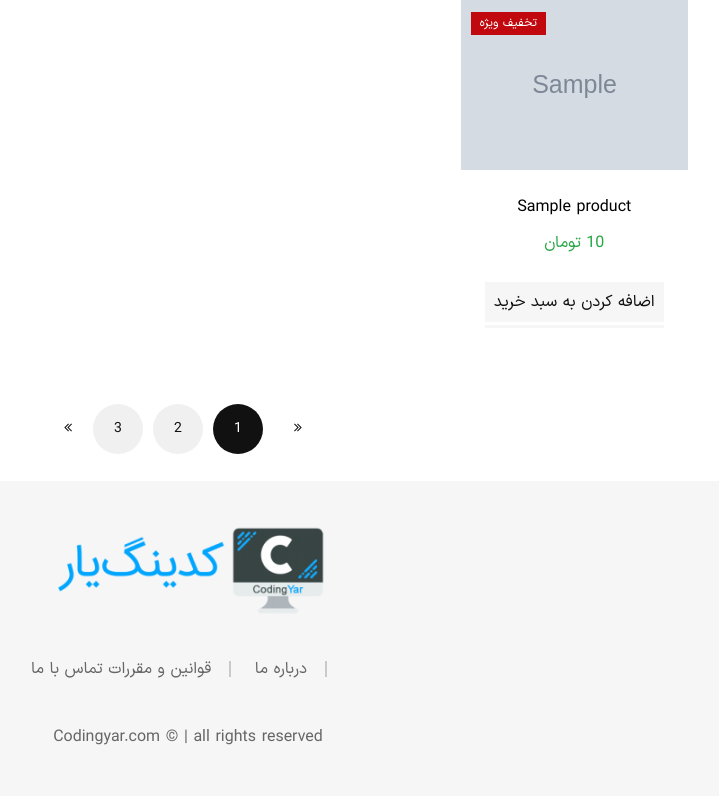
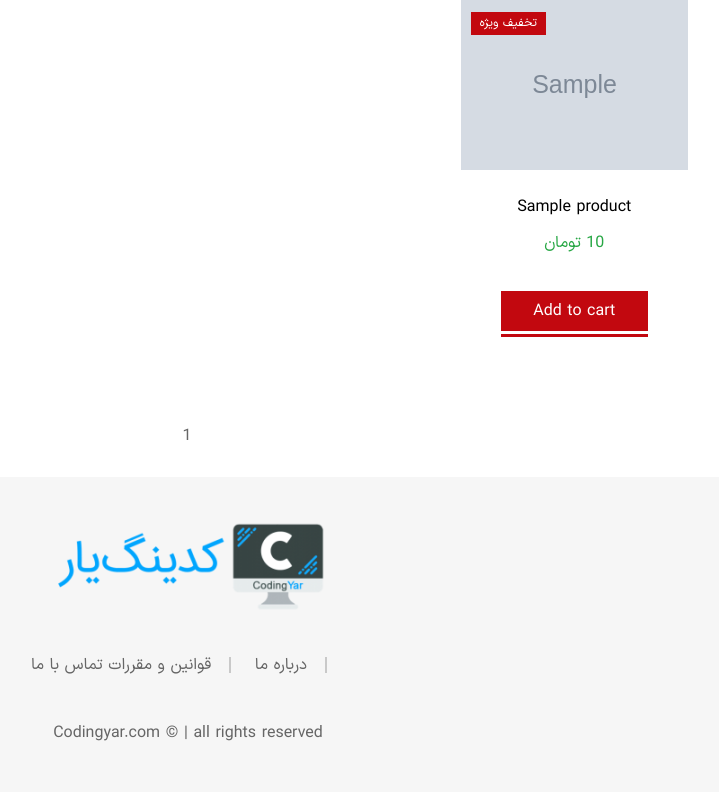
Before and after one commit to Mosllems/Online_shop, a Django app: page /products/ in a window 1280 px wide. Shown: the part 386-1182 px from the top of the page, without its empty margins (470-1189 px from the left). After the commit the page ends 1127 px from the top, so only its background shows below. Run offline with Django 5.2, Linux system fonts and the light colour scheme; tables that the repository leaves empty hold one stand-in row (values such as "Sample post"); grey boxes marked "Sample" are stand-in pictures; parts of the project's set-up code (start-up, migrations or seed data) failed here and were passed over; some libraries are stand-ins or nearby versions; some web fonts are replaced.

Commit message:
add pagination

```diff
--- a/products/templates/products/product_list.html
+++ b/products/templates/products/product_list.html
@@ -1,5 +1,6 @@
 {% extends "_base.html" %}
 {% load static %}
+{% load i18n %}
 {% load persian_translation_tags %}
 {% load humanize %}
 {% block page_title %} List View {% endblock page_title %}
@@ -80,9 +81,17 @@
 {#                                                                <span class="money text-danger">۸۰,۰۰۰ تومان</span>#}
 {#                                                            </span>#}
                                                         </div>
-                                                        <a href="cart.html"
-                                                           class="btn btn-small btn-bg-sand btn-color-dark px-3">اضافه
-                                                            کردن به سبد خرید</a>
+                                                        <form action="{% url 'cart_add' product.id %}" method="POST">
+                                                            {% csrf_token %}
+                                                            <div class="quantity-wrapper d-flex justify-content-start">
+                                                            <input type="hidden" class="quantity-input"
+                                                                   name="quantity" id="qty" value="1" min="1" max="30">
+                                                            </div>
+                                                            <button type="submit"
+                                                                    class="btn mt--10 btn-small btn-bg-red btn-color-white btn-hover-2">
+                                                                {% translate "Add to cart" %}
+                                                            </button>
+                                                        </form>
                                                     </div>
                                                 </div>
                                             </div>
@@ -93,14 +102,30 @@
                             </div>
                             <nav class="pagination-wrap mt--35 mt-md--25 pb-5">
                                 <ul class="pagination">
-                                    <li><a href="#" class="next page-number"><i class="fa fa-angle-double-right"></i></a></li>
-                                    <li><span class="current page-number">1</span></li>
-                                    <li><a href="#" class="page-number">2</a></li>
-                                    <li><a href="#" class="page-number">3</a></li>
-                                    <li><a href="#" class="prev page-number"><i class="fa fa-angle-double-left"></i></a>
-                                    </li>
+                                    {% if page_obj.has_next %}
+                                        <li><a href="?page={{ page_obj.next_page_number }}" class="next page-number"><i class="fa fa-angle-double-right"></i></a></li>
+                                    {% endif %}
+                                    <li class="page-number mt--10 mr--2"><a href="">{{ page_obj.number }}</a></li>
+                                    {% if page_obj.has_previous %}
+                                        <li><a href="?page={{ page_obj.previous_page_number }}" class="prev page-number"><i class="fa fa-angle-double-left"></i></a></li>
+                                    {% endif %}
                                 </ul>
                             </nav>
+{#                            <nav aria-label="Page navigation " class="mb--15">#}
+{#                                <ul class="pagination justify-content-center mt-5">#}
+{#                                    {% if page_obj.has_previous %}#}
+{#                                        <li class="page-item"><a class="page-link"#}
+{#                                            href="?page={{ page_obj.previous_page_number }}">Previous</a>#}
+{#                                        </li>#}
+{#                                    {% endif %}#}
+{#                                    <li class="page-item"><a class="page-link" href="">{{ page_obj.number }}</a></li>#}
+{#                                    {% if page_obj.has_next %}#}
+{#                                        <li class="page-item"><a class="page-link"#}
+{#                                            href="?page={{ page_obj.next_page_number }}">Next</a>#}
+{#                                        </li>#}
+{#                                    {% endif %}#}
+{#                                </ul>#}
+{#                            </nav>#}
                         </div>
                     </div>
                 </div>
--- a/products/views.py
+++ b/products/views.py
@@ -7,6 +7,7 @@ from cart.forms import AddToCartProductForm
 
 class ProductListView(generic.ListView):
     # model = Product  # (agat be in sorat benevisim hameie mahsolat namayesh dade mishavand ama dar khat paein bar asas mojod bodan filter mishavand)
+    paginate_by = 4
     queryset = Product.objects.filter(available=True).order_by("-price")
     template_name = "products/product_list.html"
     context_object_name = "products"
```
